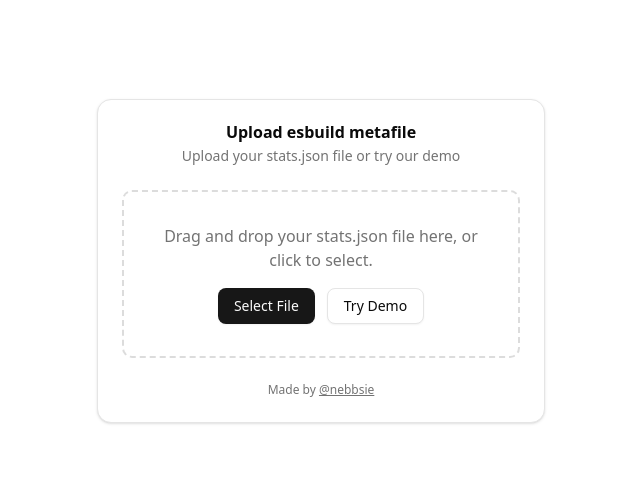
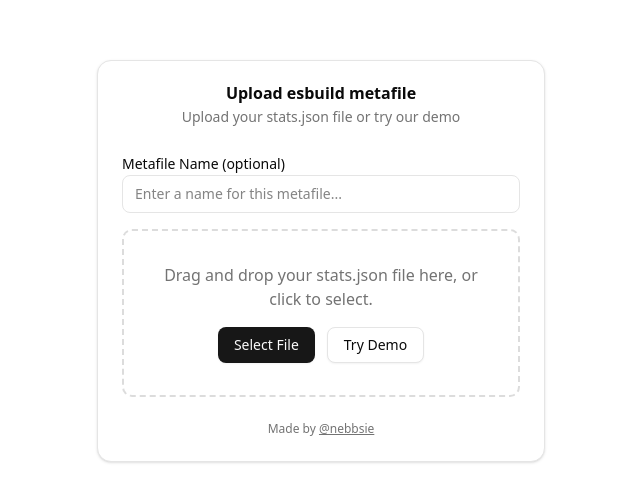
Before and after one commit to nebbsie/esbuild-radar, a Next.js app: page /upload in a window 1280 px wide. Shown: the part 139-640 px from the top of the page, without its empty margins (319-959 px from the left). Built offline with nearby package versions, Linux system fonts and the light colour scheme.

Commit message:
Add metafile name handling in ResultsPage and UploadPage; update storage methods to support metafile metadata

```diff
--- a/app/results/page.tsx
+++ b/app/results/page.tsx
@@ -95,6 +95,17 @@ export default function ResultsPage() {
   const [inclusion, setInclusion] = React.useState<InclusionPathResult | null>(
     null
   );
+  const [metafileName, setMetafileName] = React.useState<string>("");
+
+  // Update page title when metafile name changes
+  React.useEffect(() => {
+    const baseTitle = "Esbuild Radar";
+    if (metafileName) {
+      document.title = `${metafileName} • ${baseTitle}`;
+    } else {
+      document.title = baseTitle;
+    }
+  }, [metafileName]);
 
   // Load persisted settings
   const [showNodeModules, setShowNodeModules] = usePersistentState<boolean>(
@@ -248,7 +259,8 @@ export default function ResultsPage() {
     metafileStorage.loadMetafile().then((storedData) => {
       if (storedData) {
         try {
-          const json = JSON.parse(storedData);
+          const json = JSON.parse(storedData.data);
+          setMetafileName(storedData.name || "");
           const mf = parseMetafile(json);
 
           // Pick the initial chunk
@@ -805,6 +817,7 @@ export default function ResultsPage() {
     setSelectedChunk(null);
     setSelectedModule(null);
     setInclusion(null);
+    setMetafileName("");
   }
 
   function handleFileUpload() {
@@ -972,6 +985,11 @@ export default function ResultsPage() {
                   }}
                 >
                   <TooltipProvider>
+                    {metafileName && (
+                      <div className="text-sm font-medium text-muted-foreground mb-2">
+                        {metafileName}
+                      </div>
+                    )}
                     <div className="text-xs text-primary mb-2">
                       Initial Bundle
                     </div>
--- a/app/upload/page.tsx
+++ b/app/upload/page.tsx
@@ -11,6 +11,7 @@ export default function UploadPage() {
   const router = useRouter();
   const [isDragOver, setIsDragOver] = React.useState(false);
   const fileInputRef = React.useRef<HTMLInputElement>(null);
+  const [metafileName, setMetafileName] = React.useState("");
 
   React.useEffect(() => {
     // Clear any existing data when component mounts
@@ -30,7 +31,10 @@ export default function UploadPage() {
       parseMetafile(json);
 
       // Store in IndexedDB using the storage service
-      await metafileStorage.storeMetafile(JSON.stringify(json));
+      await metafileStorage.storeMetafile(
+        JSON.stringify(json),
+        metafileName || "Demo Metafile"
+      );
       router.push("/results");
     } catch (err) {
       console.error("Failed to load demo metafile:", err);
@@ -48,7 +52,10 @@ export default function UploadPage() {
       // Validate that it's a proper esbuild metafile
       parseMetafile(json);
       // Store in IndexedDB using the storage service
-      await metafileStorage.storeMetafile(JSON.stringify(json));
+      await metafileStorage.storeMetafile(
+        JSON.stringify(json),
+        metafileName || undefined
+      );
       router.push("/results");
     } catch (err) {
       console.error("Failed to process metafile:", err);
@@ -90,7 +97,20 @@ export default function UploadPage() {
             Upload your stats.json file or try our demo
           </p>
         </CardHeader>
-        <CardContent>
+        <CardContent className="space-y-4">
+          <div className="space-y-2">
+            <label htmlFor="metafile-name" className="text-sm font-medium">
+              Metafile Name (optional)
+            </label>
+            <input
+              id="metafile-name"
+              type="text"
+              placeholder="Enter a name for this metafile..."
+              value={metafileName}
+              onChange={(e) => setMetafileName(e.target.value)}
+              className="w-full px-3 py-2 text-sm border border-border rounded-md bg-background focus:outline-none focus:ring-1 focus:ring-primary focus:border-primary"
+            />
+          </div>
           <div
             className={`border-2 border-dashed rounded-lg p-8 text-center transition-colors ${
               isDragOver
--- a/lib/storage.ts
+++ b/lib/storage.ts
@@ -1,3 +1,8 @@
+interface MetafileData {
+  data: string;
+  name?: string;
+}
+
 class MetafileStorage {
   private dbName = "esbuild-analyser";
   private dbVersion = 1;
@@ -20,12 +25,13 @@ class MetafileStorage {
     });
   }
 
-  async storeMetafile(data: string): Promise<void> {
+  async storeMetafile(data: string, name?: string): Promise<void> {
     try {
       const db = await this.openDatabase();
       const tx = db.transaction([this.storeName], "readwrite");
       const store = tx.objectStore(this.storeName);
-      await store.put(data, this.keyName);
+      const metafileData: MetafileData = { data, name };
+      await store.put(metafileData, this.keyName);
       tx.commit();
       db.close();
     } catch (err) {
@@ -34,7 +40,7 @@ class MetafileStorage {
     }
   }
 
-  async loadMetafile(): Promise<string | null> {
+  async loadMetafile(): Promise<{ data: string; name?: string } | null> {
     try {
       const db = await this.openDatabase();
       const tx = db.transaction([this.storeName], "readonly");
```
